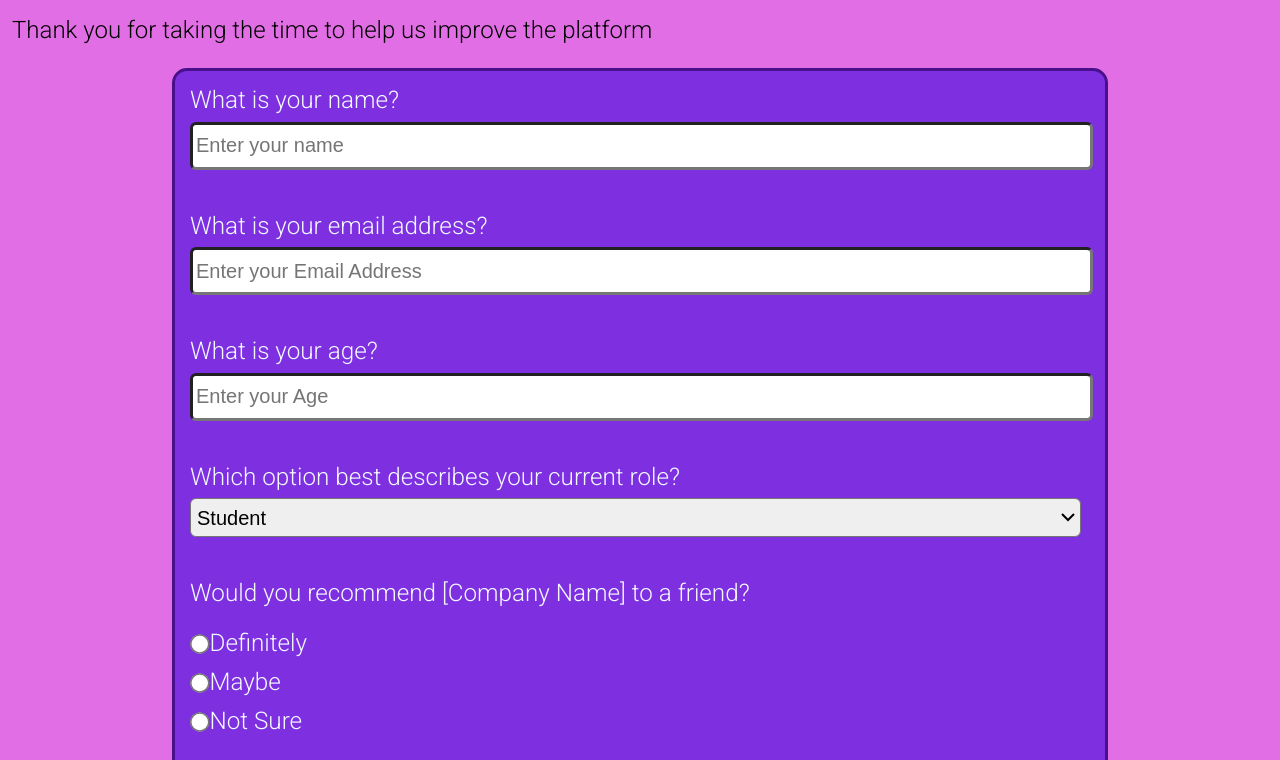
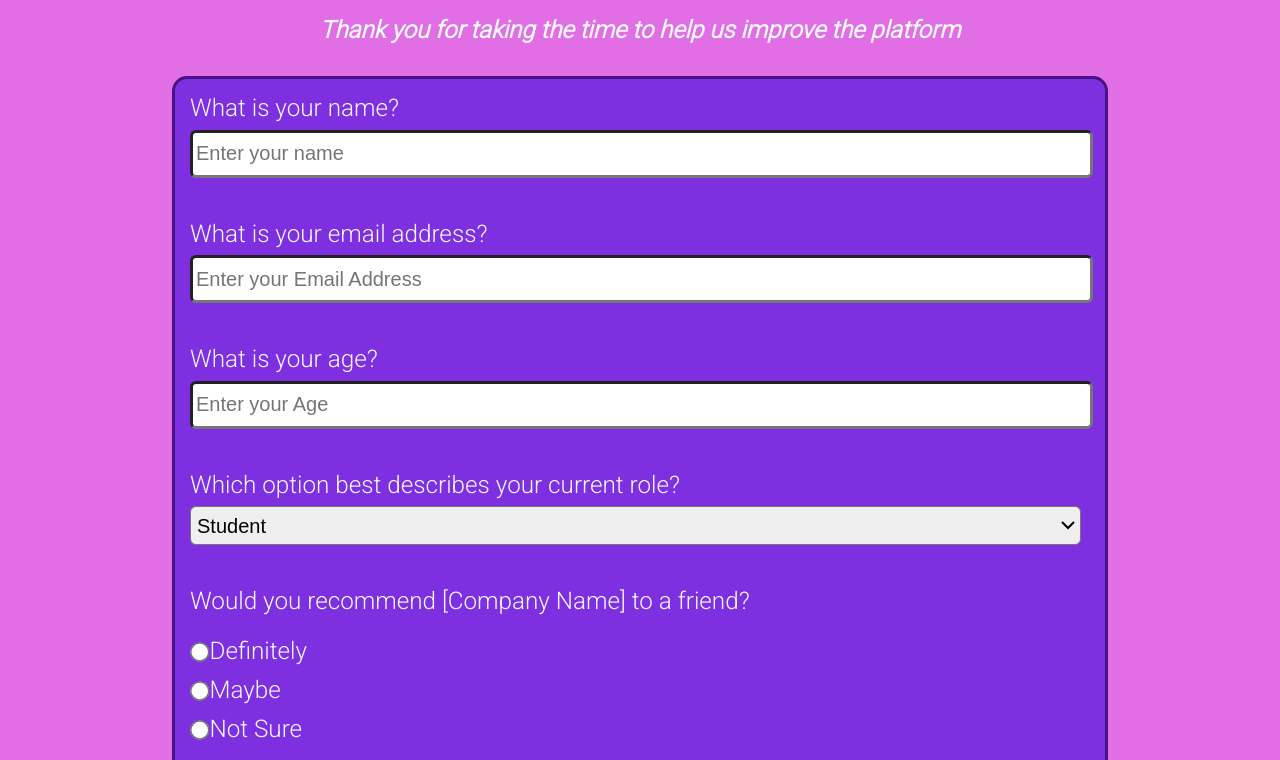
Before and after one commit to uk-2149/Form_zairza_task-2, a plain HTML site: page index.html in a window 1280 px wide. Shown: the part 105-865 px from the top of the page. Drawn offline with Linux system fonts and the light colour scheme.

Commit message:
Update index.html

```diff
--- a/index.html
+++ b/index.html
@@ -8,7 +8,7 @@
 </head>
 <body>
     <h1>Skill++ Survey Form</h1>
-    <p class="head">Thank you for taking the time to help us improve the platform</p>
+    <h4 class="head">Thank you for taking the time to help us improve the platform</h4>
     <!--Form-->
     <form action="">
         <label for="name">
```
